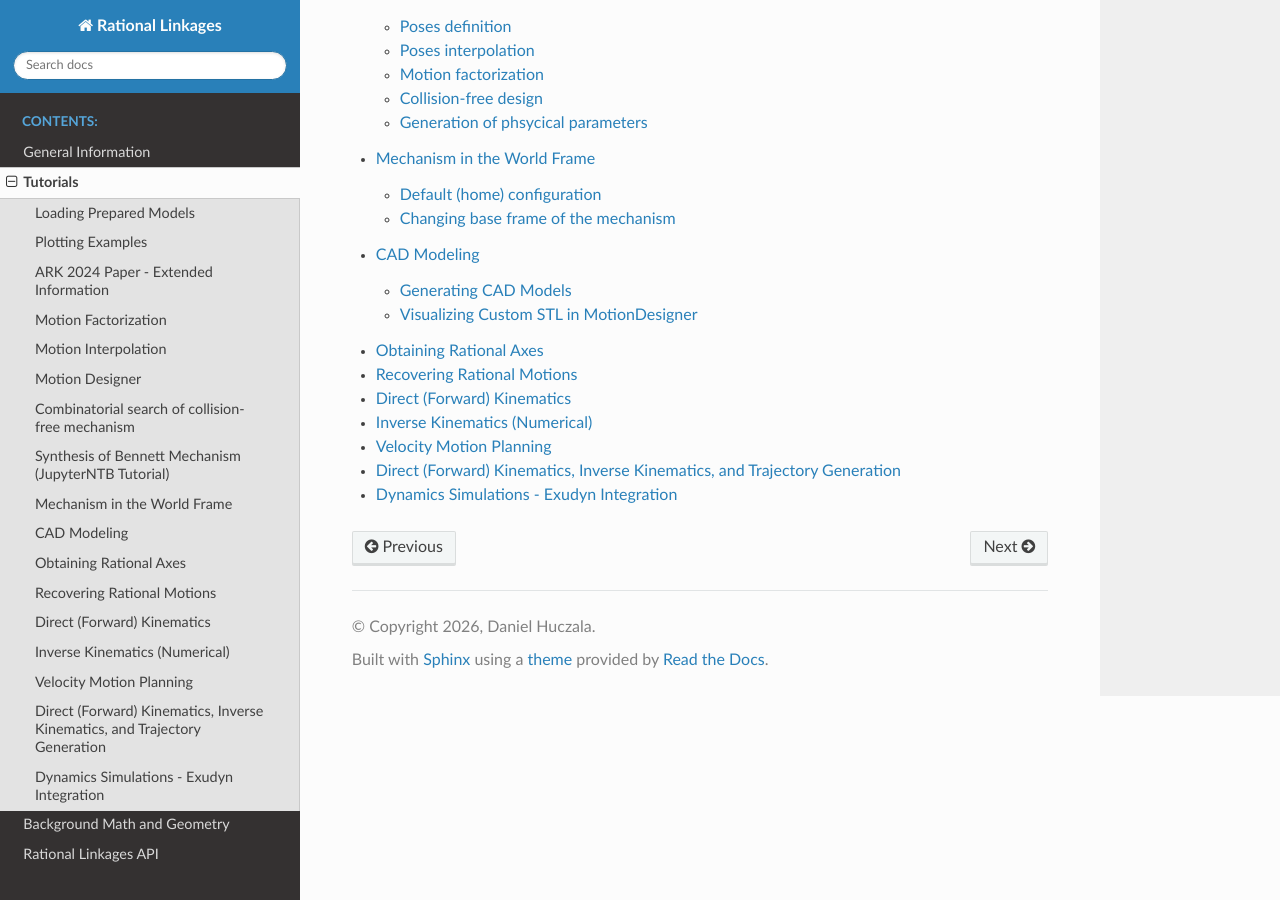
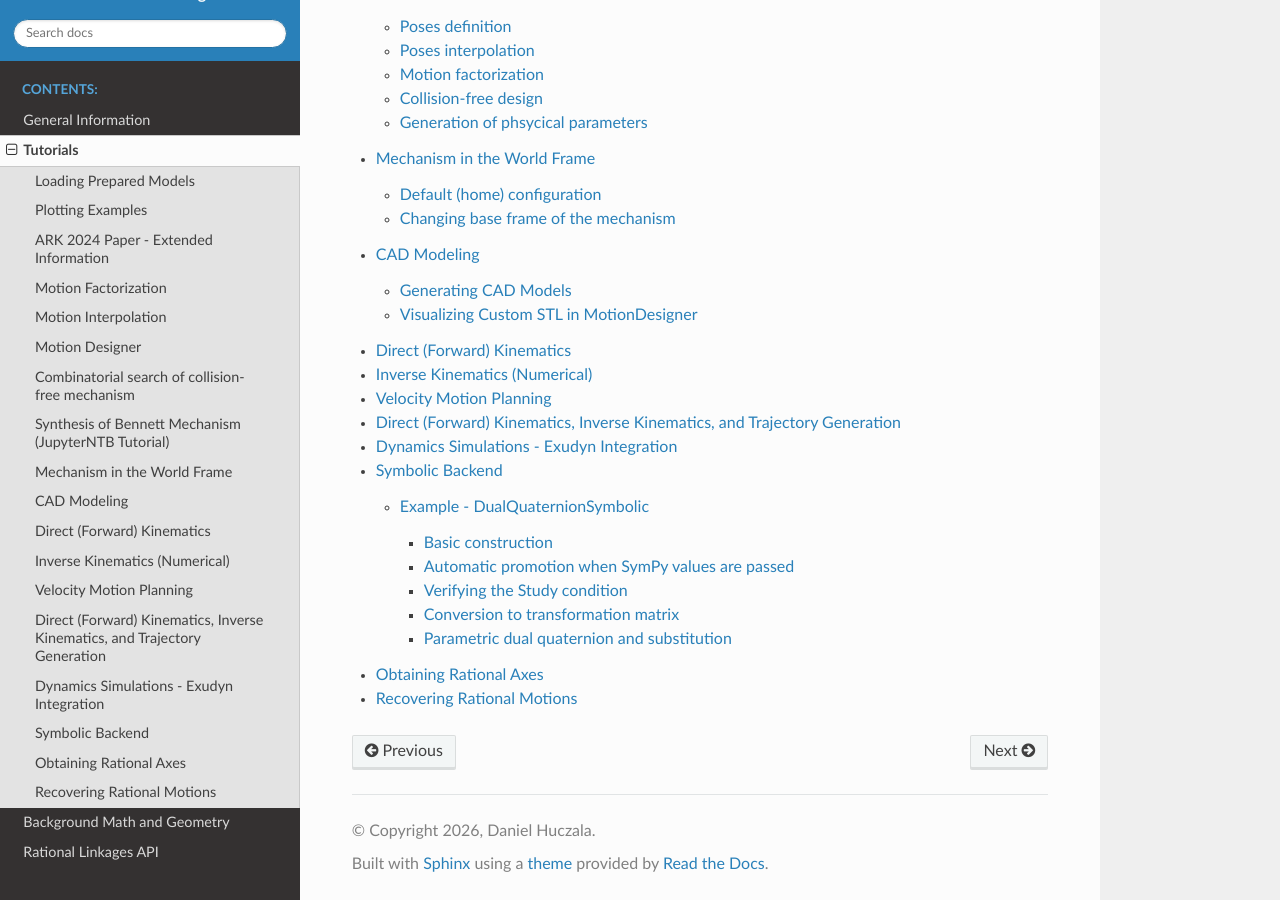
Before and after one commit to hucik14/rational-linkages, a Sphinx documentation site: the page built from docs/source/tutorials.rst, in a window 1280 px wide and 900 px high, scrolled down 853 px. Built offline with Sphinx 7.4.7 and the Read the Docs theme 3.1.0, drawn with Linux system fonts in a browser that asks for light colours; part of the change alters nothing that is shown.

Commit message:
symbolic backend, including docs
changelog: added

```diff
--- a/docs/source/tutorials.rst
+++ b/docs/source/tutorials.rst
@@ -15,8 +15,9 @@ Tutorials
    tutorials/synthesis_bennett
    tutorials/mechanism_with_tool
    tutorials/cad
-   tutorials/rational_pluecker_lines
-   tutorials/motion_recovering
    tutorials/control
    tutorials/trajectory_planning
    tutorials/exudyn_analysis
+   tutorials/symbolic_backend
+   tutorials/rational_pluecker_lines
+   tutorials/motion_recovering
--- /dev/null
+++ b/docs/source/tutorials/symbolic_backend.rst
@@ -0,0 +1,174 @@
+.. _symbolic_backend:
+
+Symbolic Backend
+================
+
+The package supports two computation backends:
+
+* **NumPy** (default) — fast floating-point arithmetic based on ``float64``
+  arrays.
+* **SymPy** — exact algebraic computation with symbolic expressions, rational
+  numbers, and parametric quantities, which is more suitable for scientific
+  exploration and symbolic manipulation.
+
+Switching the backend to ``"sympy"`` is done **once**, before constructing any
+objects, by calling :func:`.set_backend`.
+
+After this call every factory class (e.g. :class:`.DualQuaternion`,
+:class:`.Quaternion`, :class:`.NormalizedLine`, …) transparently returns its
+symbolic counterpart.
+
+If you have a numerical value that is close to a rational number,
+use sympy's :func:`.nsimplify` to convert it to an exact rational.
+Otherwise, use sympy's :func:`.Rational` to construct rational.
+
+
+Example - DualQuaternionSymbolic
+--------------------------------
+
+When the ``"sympy"`` backend is active, :class:`.DualQuaternion` (via its
+``__new__`` factory) returns a :class:`.DualQuaternionSymbolic` instance.  The
+two classes share the same public API, so all code that works numerically also
+works symbolically. Symbolic classes have some additional methods such as
+substitution of symbolic variables.
+
+Basic construction
+~~~~~~~~~~~~~~~~~~
+
+.. code-block:: python
+
+    import rational_linkages
+    rational_linkages.set_backend("sympy")
+
+    from rational_linkages import DualQuaternion
+    from sympy import symbols
+
+    # Declare eight real-valued symbols for the eight Study parameters
+    p0, p1, p2, p3, d0, d1, d2, d3 = symbols("p0 p1 p2 p3 d0 d1 d2 d3", real=True)
+
+    dq = DualQuaternion([p0, p1, p2, p3, d0, d1, d2, d3])
+    print(dq)
+    # DQ([p0, p1, p2, p3, d0, d1, d2, d3])
+
+    # The identity dual quaternion is still available
+    identity = DualQuaternion()
+    print(identity)
+    # DQ([1, 0, 0, 0, 0, 0, 0, 0])
+
+    rational_linkages.set_backend("numpy")
+
+Automatic promotion when SymPy values are passed
+~~~~~~~~~~~~~~~~~~~~~~~~~~~~~~~~~~~~~~~~~~~~~~~~~
+
+You do not have to call :func:`.set_backend` explicitly if you already have
+SymPy objects.  Passing any coefficient that carries ``free_symbols`` (i.e. a
+SymPy expression or ``Rational``) is enough — the constructor detects this and
+promotes the result to :class:`.DualQuaternionSymbolic` automatically:
+
+.. code-block:: python
+
+    from rational_linkages import DualQuaternion
+    from sympy import Rational, symbols
+
+    # Rational coefficients: no set_backend() call needed
+    dq_rational = DualQuaternion([Rational(1, 2), 0, 0, 0, 0, 0, 0, 0])
+    print(type(dq_rational).__name__)   # DualQuaternionSymbolic
+
+    # Symbolic coefficients: again promoted automatically
+    t = symbols("t")
+    dq_sym = DualQuaternion([1, t, 0, 0, 0, t**2, 0, 0])
+    print(type(dq_sym).__name__)        # DualQuaternionSymbolic
+
+
+Verifying the Study condition
+~~~~~~~~~~~~~~~~~~~~~~~~~~~~~
+
+A dual quaternion represents a valid rigid-body displacement if and only if it
+satisfies the *Study condition* :math:`\mathbf{p} \cdot \mathbf{d} = 0`.  The
+symbolic version uses SymPy simplification to check this exactly:
+
+.. code-block:: python
+
+    import rational_linkages
+    rational_linkages.set_backend("sympy")
+
+    from rational_linkages import DualQuaternion
+    from sympy import symbols
+
+    p0, p1, p2, p3 = symbols("p0 p1 p2 p3", real=True)
+
+    # Pure-rotation dual quaternion: dual part is zero, so p·d = 0 trivially
+    dq_rot = DualQuaternion([p0, p1, p2, p3, 0, 0, 0, 0])
+    print(dq_rot.is_on_study_quadric())   # True
+
+    # Back-project an arbitrary dual quaternion onto the Study quadric
+    p0, p1, p2, p3, d0, d1, d2, d3 = symbols(
+        "p0 p1 p2 p3 d0 d1 d2 d3", real=True
+    )
+    dq_arb = DualQuaternion([p0, p1, p2, p3, d0, d1, d2, d3])
+    dq_proj = dq_arb.back_projection()
+    print(dq_proj.is_on_study_quadric())  # True
+
+    rational_linkages.set_backend("numpy")
+
+Conversion to transformation matrix
+~~~~~~~~~~~~~~~~~~~~~~~~~~~~~~~~~~~~~
+
+:meth:`.DualQuaternion.dq2matrix` returns a :math:`4 \times 4` SE(3)
+homogeneous transformation matrix.  In the symbolic backend every entry is a
+SymPy expression:
+
+.. code-block:: python
+
+    import rational_linkages
+    rational_linkages.set_backend("sympy")
+
+    from rational_linkages import DualQuaternion
+    from sympy import symbols, pprint
+
+    # Pure translation along x by distance 'a'
+    a = symbols("a", positive=True)
+    dq_trans = DualQuaternion([1, 0, 0, 0, 0, a, 0, 0])
+
+    mat = dq_trans.dq2matrix()
+    pprint(mat)
+    # [[1, 0, 0, 0 ],
+    #  [2*a, 1, 0, 0],
+    #  [0,  0, 1, 0],
+    #  [0,  0, 0, 1]]
+
+    rational_linkages.set_backend("numpy")
+
+Parametric dual quaternion and substitution
+~~~~~~~~~~~~~~~~~~~~~~~~~~~~~~~~~~~~~~~~~~~~
+
+A common use-case is a **parametric** dual quaternion — one that depends on
+a single indeterminate :math:`t`.  After deriving the symbolic expression, you
+can evaluate it at a concrete value with :meth:`.DualQuaternion.eval`:
+
+.. code-block:: python
+
+    import rational_linkages
+    rational_linkages.set_backend("sympy")
+
+    from rational_linkages import DualQuaternion
+    from sympy import symbols
+
+    t = symbols("t")
+
+    # A linear parametric dual quaternion: p(t) = (1, t, 0, 0), d(t) = (0, 0, t, 0)
+    dq_param = DualQuaternion([1, t, 0, 0, 0, 0, t, 0])
+    print(dq_param)
+    # DQ([1, t, 0, 0, 0, 0, t, 0])
+
+    # Substitute t = 3  →  returns a numeric DualQuaternion
+    dq_numeric = dq_param.eval({t: 3})
+    print(dq_numeric)
+    # DualQuaternion([1., 3., 0., 0., 0., 0., 3., 0.])
+
+    print(type(dq_numeric).__name__)   # DualQuaternion   (numeric)
+
+
+.. seealso::
+
+    :func:`.set_backend`, :func:`.get_backend`, :func:`.is_symbolic`
```
